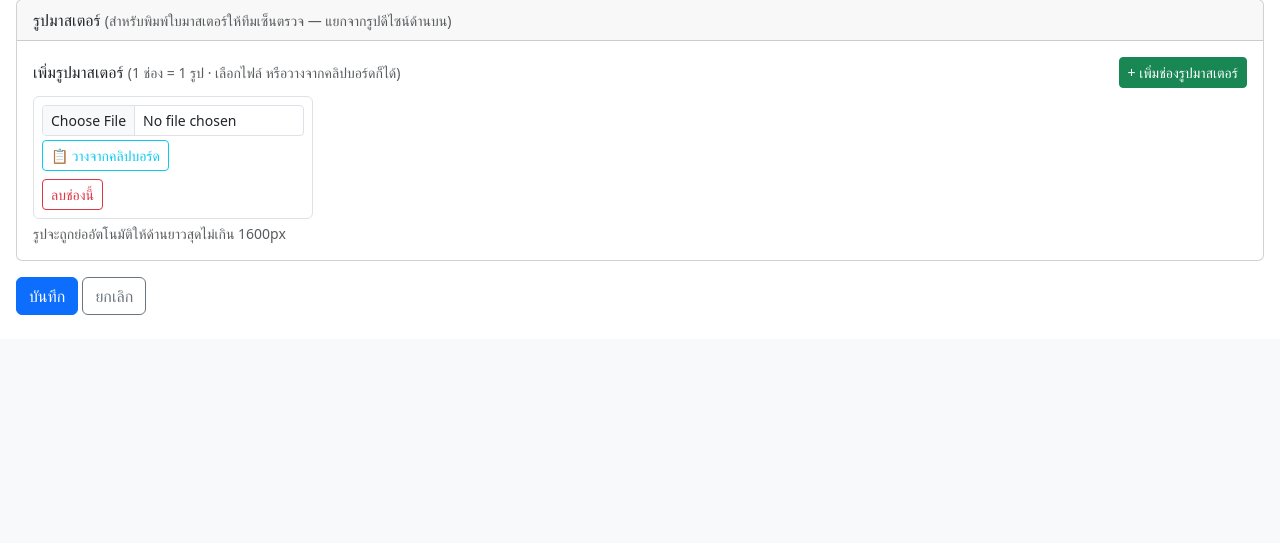
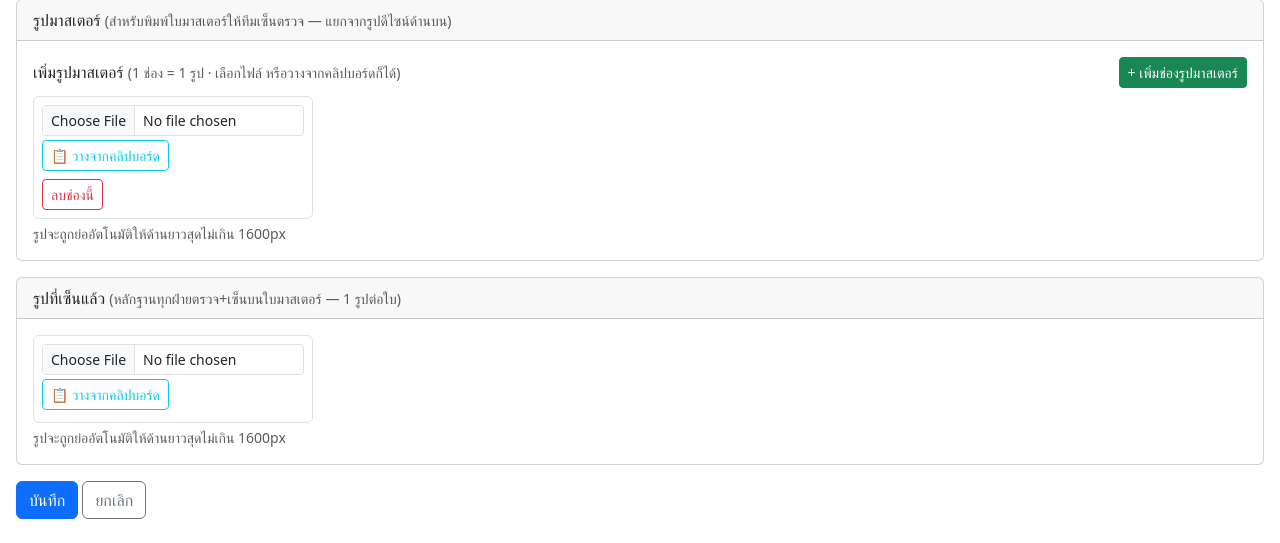
Before and after one commit to zoftdown/Claude-201-Order-V1, a Django app: page /create/ in a window 1280 px wide. Shown: the part 1101-1644 px from the top of the page. Before the commit the page ends 1416 px from the top, so only its background shows below. Run offline with Django 5.2, Linux system fonts and the light colour scheme; the visitor is signed in with stand-in values (Sample User, id 1); some libraries are stand-ins or nearby versions.

Commit message:
feat(signed): add รูปที่เซ็นแล้ว (signed copy) upload + detail display
หลักฐานทุกฝ่ายตรวจ+เซ็นบนใบมาสเตอร์ — 1 รูปต่อ Order ถ่ายจากมือถือ

- Order.signed_image ImageField (signed/YYYY/MM/, nullable) ย่อรูปอัตโนมัติ
- refactor helper ย่อรูปเป็น module-level downscale_image_field() reuse ทั้ง
  MasterImage.image + Order.signed_image (ไม่เขียนซ้ำ)
- migration 0014: AddField nullable, ใบเก่า 504+ ได้ NULL ปลอดภัย ไม่ backfill
- order_form: ช่องอัปโหลดรูปที่เซ็นแล้ว (1 รูป) + วางคลิปบอร์ด + แทนที่/ลบได้
  แยก card จากรูปมาสเตอร์
- order_detail: โชว์ thumbnail คลิกขยาย reuse lightbox เดิม (gate รวม
  master_images OR signed_image), ไม่มีก็ซ่อน

Co-Authored-By: Claude Opus 4.7 (1M context) <noreply@anthropic.com>

```diff
--- a/orders/models.py
+++ b/orders/models.py
@@ -38,6 +38,53 @@ def master_upload_path(instance, filename):
     unique = uuid.uuid4().hex[:8]
     now = timezone.now()
     return f'masters/{now.year}/{now.month:02d}/{order_num}_{unique}{ext}'
+
+
+def signed_upload_path(instance, filename):
+    """Upload path for รูปที่เซ็นแล้ว: signed/YYYY/MM/<order_number>_<8-char-uuid><ext>.
+    instance is the Order itself (signed_image lives on Order, 1 per order)."""
+    ext = (os.path.splitext(filename)[1] or '.jpg').lower()
+    order_num = getattr(instance, 'order_number', None) or 'tmp'
+    unique = uuid.uuid4().hex[:8]
+    now = timezone.now()
+    return f'signed/{now.year}/{now.month:02d}/{order_num}_{unique}{ext}'
+
+
+def downscale_image_field(field, max_side=1600, quality=85):
+    """Shrink an oversized ImageField file in place: cap the long edge at max_side
+    and re-encode at ~quality. Local-filesystem storage only — silently skips when
+    the file is missing or the storage backend has no local path, so it never
+    blocks a save. Shared by MasterImage.image and Order.signed_image."""
+    if not field:
+        return
+    try:
+        path = field.path
+    except (ValueError, NotImplementedError):
+        return
+    try:
+        from PIL import Image, ImageOps
+    except ImportError:
+        return
+    try:
+        img = Image.open(path)
+    except (FileNotFoundError, OSError):
+        return
+    if max(img.size) <= max_side:
+        return
+    fmt = (img.format or 'JPEG').upper()
+    img = ImageOps.exif_transpose(img)
+    img.thumbnail((max_side, max_side), Image.LANCZOS)
+    save_kwargs = {}
+    if fmt in ('JPEG', 'JPG'):
+        if img.mode in ('RGBA', 'P', 'LA'):
+            img = img.convert('RGB')
+        save_kwargs = {'quality': quality, 'optimize': True}
+    elif fmt == 'PNG':
+        save_kwargs = {'optimize': True}
+    try:
+        img.save(path, format='JPEG' if fmt == 'JPG' else fmt, **save_kwargs)
+    except (OSError, KeyError):
+        img.save(path)
 
 
 class Order(models.Model):
@@ -120,6 +167,12 @@ class Order(models.Model):
     # for legacy orders so they don't show "ยังไม่พิมพ์ใบงาน".
     printed_at = models.DateTimeField('พิมพ์ใบงานเมื่อ', null=True, blank=True)
 
+    # Signed copy: photo of the master sheet after every dept reviewed + signed.
+    # 1 per order (all signatures on one sheet). nullable — legacy orders have
+    # none. Auto-downscaled on save (phone photos). See save() below.
+    signed_image = models.ImageField('รูปที่เซ็นแล้ว', upload_to=signed_upload_path,
+                                     null=True, blank=True)
+
     class Meta:
         ordering = ['-id']
         verbose_name = 'ออร์เดอร์'
@@ -166,6 +219,9 @@ class Order(models.Model):
         if not self.order_number:
             self.order_number = self._generate_order_number()
         super().save(*args, **kwargs)
+        # Auto-downscale the signed photo (no-op when empty or already ≤1600px,
+        # so the common save path — and stage updates — pays ~nothing).
+        downscale_image_field(self.signed_image)
 
     def _generate_order_number(self):
         today = self.created_date or timezone.now().date()
@@ -225,43 +281,7 @@ class MasterImage(models.Model):
 
     def save(self, *args, **kwargs):
         super().save(*args, **kwargs)
-        self._downscale()
-
-    def _downscale(self, max_side=1600, quality=85):
-        """Shrink oversized uploads in place: cap the long edge at max_side and
-        re-encode at ~quality. Local-filesystem storage only — silently skips
-        when the file is missing or the storage backend has no local path,
-        so it never blocks a save."""
-        if not self.image:
-            return
-        try:
-            path = self.image.path
-        except (ValueError, NotImplementedError):
-            return
-        try:
-            from PIL import Image, ImageOps
-        except ImportError:
-            return
-        try:
-            img = Image.open(path)
-        except (FileNotFoundError, OSError):
-            return
-        if max(img.size) <= max_side:
-            return
-        fmt = (img.format or 'JPEG').upper()
-        img = ImageOps.exif_transpose(img)
-        img.thumbnail((max_side, max_side), Image.LANCZOS)
-        save_kwargs = {}
-        if fmt in ('JPEG', 'JPG'):
-            if img.mode in ('RGBA', 'P', 'LA'):
-                img = img.convert('RGB')
-            save_kwargs = {'quality': quality, 'optimize': True}
-        elif fmt == 'PNG':
-            save_kwargs = {'optimize': True}
-        try:
-            img.save(path, format='JPEG' if fmt == 'JPG' else fmt, **save_kwargs)
-        except (OSError, KeyError):
-            img.save(path)
+        downscale_image_field(self.image)
 
 
 class ShirtVariant(models.Model):
--- a/orders/views.py
+++ b/orders/views.py
@@ -192,6 +192,20 @@ def _save_master_images(request, order):
             MasterImage.objects.create(order=order, image=f, order_index=start + offset)
 
 
+def _save_signed_image(request, order):
+    """Attach / replace / remove the single signed-copy photo (รูปที่เซ็นแล้ว).
+    A checked 'delete_signed' removes the current one; a new 'signed_image' upload
+    replaces it. Order.save() auto-downscales (reuses downscale_image_field)."""
+    if request.POST.get('delete_signed') and order.signed_image:
+        order.signed_image.delete(save=False)  # drop the file off disk
+        order.save(update_fields=['signed_image'])
+        return
+    f = request.FILES.get('signed_image')
+    if f:
+        order.signed_image = f
+        order.save(update_fields=['signed_image'])  # triggers downscale
+
+
 def _save_with_variants(form, item_formset, variant_formsets, request, *, set_created_date):
     """Persist Order + items + variants. Caller has confirmed everything is valid."""
     order = form.save(commit=False)
@@ -217,6 +231,7 @@ def _save_with_variants(form, item_formset, variant_formsets, request, *, set_cr
 
     _copy_images_from_first(request, item_formset)
     _save_master_images(request, order)
+    _save_signed_image(request, order)
     return order
 
 
--- a/templates/orders/order_form.html
+++ b/templates/orders/order_form.html
@@ -263,6 +263,35 @@
                     <button type="button" class="btn btn-outline-danger btn-sm mt-1 btn-remove-master-slot">ลบช่องนี้</button>
                 </div>
             </div>
+            <div class="form-text">รูปจะถูกย่ออัตโนมัติให้ด้านยาวสุดไม่เกิน 1600px</div>
+        </div>
+    </div>
+
+    <!-- ===== Signed copy (รูปที่เซ็นแล้ว — หลักฐานทุกฝ่ายเซ็นตรวจ, 1 รูปต่อใบ) ===== -->
+    <div class="card mb-3">
+        <div class="card-header">
+            รูปที่เซ็นแล้ว <small class="text-muted">(หลักฐานทุกฝ่ายตรวจ+เซ็นบนใบมาสเตอร์ — 1 รูปต่อใบ)</small>
+        </div>
+        <div class="card-body">
+            {% if order and order.signed_image %}
+            <div class="mb-2 text-center d-inline-block me-3">
+                <img src="{{ order.signed_image.url }}" style="max-height:140px; max-width:200px;" class="rounded border d-block mb-1">
+                <div class="form-check d-inline-block">
+                    <input class="form-check-input" type="checkbox" name="delete_signed" value="1" id="del-signed">
+                    <label class="form-check-label small text-danger" for="del-signed">ลบรูปนี้</label>
+                </div>
+            </div>
+            {% endif %}
+            <div class="signed-slot border rounded p-2" style="width:280px;">
+                <input type="file" name="signed_image" accept="image/*" class="form-control form-control-sm" id="signed-img">
+                <button type="button" class="btn btn-outline-info btn-sm mt-1 paste-image-btn"
+                        data-target="signed-img"
+                        title="วางรูปจากคลิปบอร์ด (ถ่ายมือถือ / Print Screen)">
+                    📋 วางจากคลิปบอร์ด
+                </button>
+                <div class="paste-preview mt-1" data-for="signed-img"></div>
+            </div>
+            {% if order and order.signed_image %}<div class="form-text">อัปโหลดรูปใหม่เพื่อแทนที่รูปเดิม</div>{% endif %}
             <div class="form-text">รูปจะถูกย่ออัตโนมัติให้ด้านยาวสุดไม่เกิน 1600px</div>
         </div>
     </div>
```
Also changed, not shown: templates/orders/order_detail.html (+16 -3 lines), orders/migrations/0014_order_signed_image.py (added).
